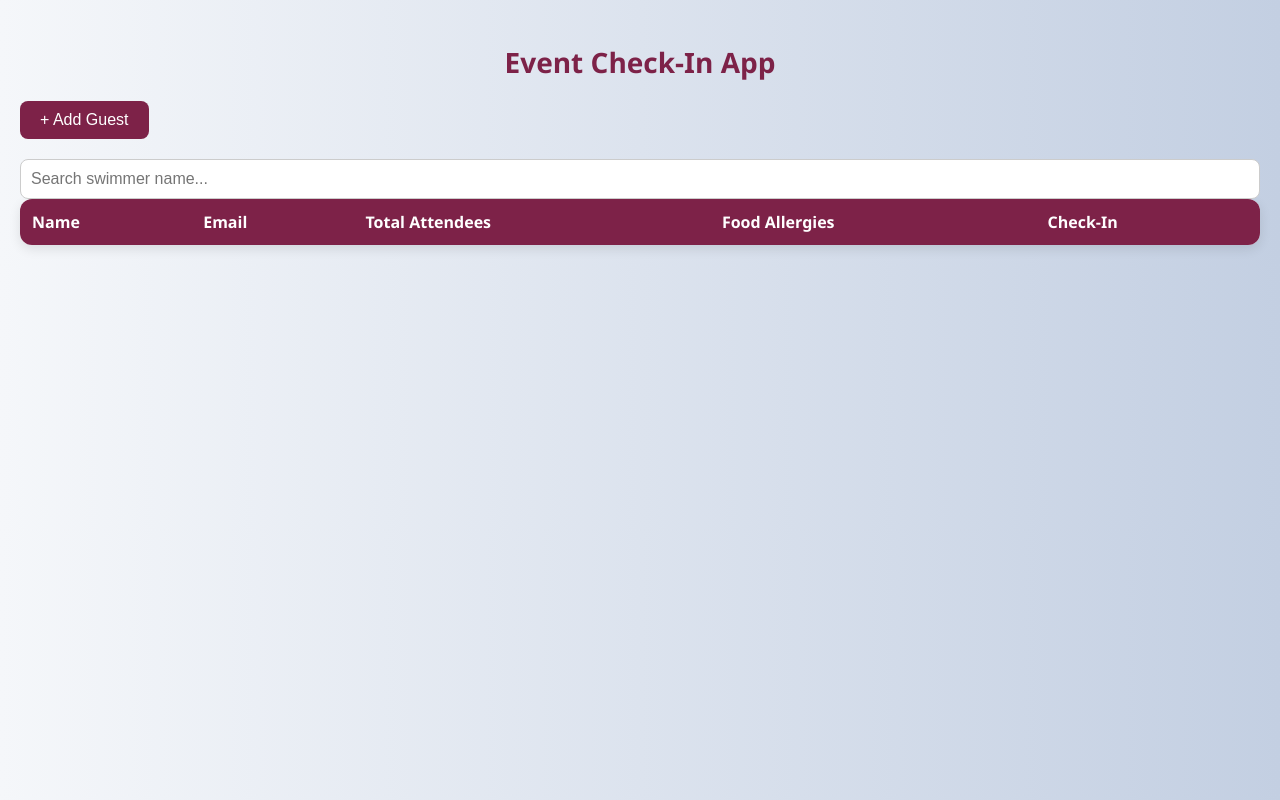
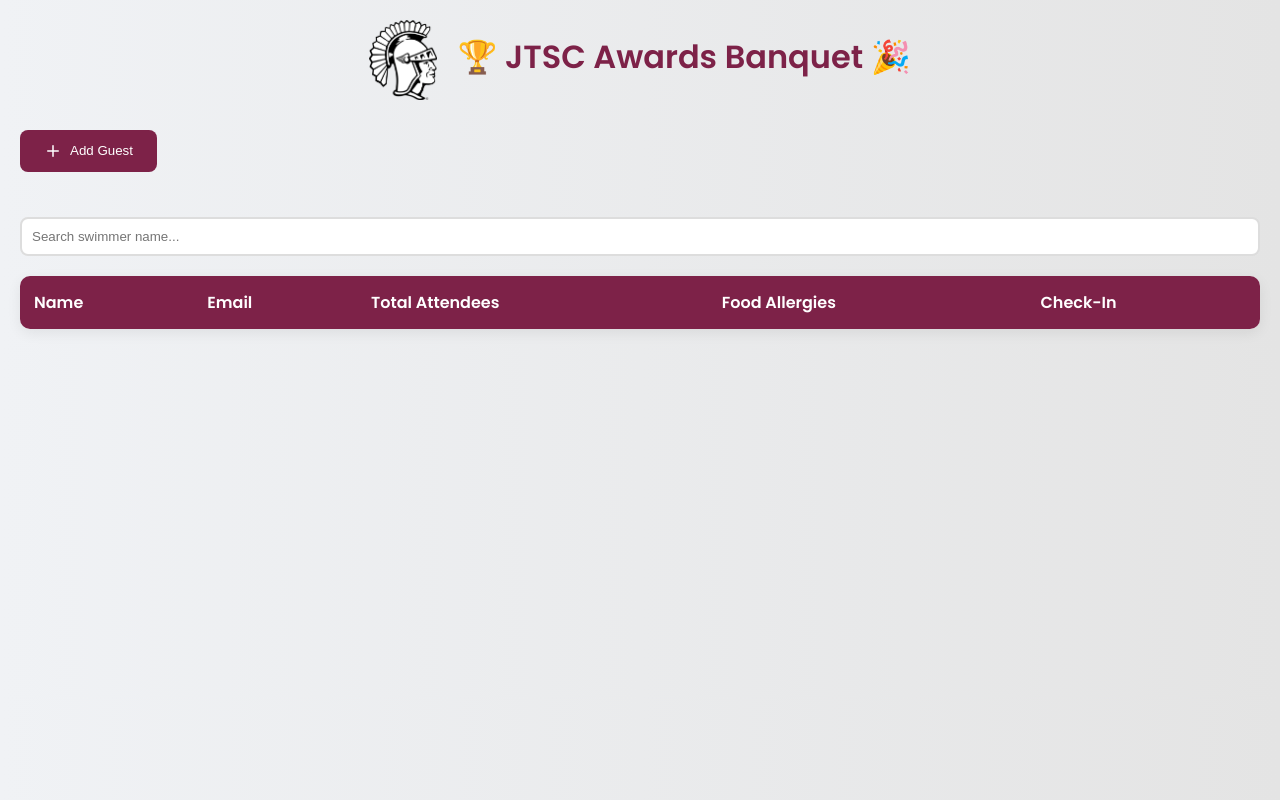
Before and after one commit to sushilh/event-checkin-app, a plain HTML site: page index.html in a window 1280 px wide. Drawn offline with Linux system fonts and the light colour scheme; no server answers.

Commit message:
Features overhaul

```diff
--- a/index.html
+++ b/index.html
@@ -3,72 +3,97 @@
 <head>
   <meta charset="UTF-8">
   <meta name="viewport" content="width=device-width, initial-scale=1.0">
-  <title>Event Check-In</title>
+  <title>JTSC Awards Banquet</title>
+  <link href="https://fonts.googleapis.com/css2?family=Poppins:wght@400;600&display=swap" rel="stylesheet">
   <style>
     body {
-      font-family: 'Segoe UI', Tahoma, Geneva, Verdana, sans-serif;
+      font-family: 'Poppins', sans-serif;
       margin: 0;
       padding: 20px;
-      background: linear-gradient(to right, #f5f7fa, #c3cfe2);
-      color: #333;
+      background: linear-gradient(to right, #f0f2f5, #e4e4e4);
+      color: #222;
     }
     h2 {
       text-align: center;
       color: #7D2248;
-      font-size: 28px;
-      margin-bottom: 20px;
-    }
-    input, button {
-      font-size: 16px;
+      font-size: 32px;
+      border-bottom: 3px solid #7D2248;
+      display: inline-block;
+      padding-bottom: 6px;
+      margin: 0 auto 30px auto;
     }
     .form-group {
       margin-bottom: 16px;
     }
     .form-section {
       background: #fff;
-      padding: 20px;
+      padding: 0 20px;
       margin-bottom: 20px;
       border-radius: 12px;
-      box-shadow: 0 4px 10px rgba(0,0,0,0.1);
+      box-shadow: 0 6px 20px rgba(0, 0, 0, 0.08);
+      max-height: 0;
+      overflow: hidden;
+      transition: max-height 0.5s ease-out, padding 0.3s ease-out;
     }
-    label {
-      display: block;
-      margin-bottom: 6px;
-      font-weight: 600;
+    .form-section.show {
+      max-height: 700px;
+      padding: 20px;
     }
-    input[type="text"], input[type="email"], input[type="number"] {
+    input[type="text"], input[type="email"], input[type="number"], input[type="search"] {
       padding: 10px;
       width: 100%;
       border-radius: 8px;
-      border: 1px solid #ccc;
+      border: 1px solid #bbb;
+      margin-top: 5px;
       box-sizing: border-box;
+    }
+    label {
+      font-weight: 600;
+      display: block;
+      margin-bottom: 4px;
     }
     .btn-primary {
       background-color: #7D2248;
-      color: white;
-      padding: 10px 20px;
+      color: #fff;
       border: none;
+      padding: 12px 24px;
       border-radius: 8px;
       cursor: pointer;
-      transition: background-color 0.3s ease, transform 0.2s;
+      transition: all 0.3s ease;
     }
     .btn-primary:hover {
-      background-color: #5c1a37;
-      transform: scale(1.05);
+      background-color: #5a1735;
+      transform: translateY(-2px);
+      box-shadow: 0 6px 12px rgba(125, 34, 72, 0.3);
     }
     .btn-primary:active {
-      transform: scale(0.95);
+      transform: scale(0.98);
+    }
+    .btn-icon {
+      display: inline-flex;
+      align-items: center;
+      gap: 8px;
+    }
+    .btn-icon svg {
+      width: 18px;
+      height: 18px;
+      fill: white;
+    }
+    #search {
+      margin-bottom: 20px;
+      border: 2px solid #ddd;
     }
     table {
       width: 100%;
       border-collapse: collapse;
       background: white;
-      border-radius: 12px;
+      border-radius: 10px;
       overflow: hidden;
-      box-shadow: 0 4px 12px rgba(0,0,0,0.1);
+      box-shadow: 0 4px 14px rgba(0,0,0,0.07);
+      animation: fadeIn 0.6s ease-out;
     }
     th, td {
-      padding: 12px;
+      padding: 14px;
       text-align: left;
     }
     th {
@@ -77,11 +102,23 @@
       font-weight: 600;
     }
     tr:nth-child(even) {
-      background-color: #f2f2f2;
+      background-color: #f8f8f8;
+    }
+    tr:hover {
+      background-color: #f0e6ec;
     }
     .checked-in {
-      background-color: #d1e7dd !important;
-      transition: background-color 0.3s ease-in-out;
+      background-color: #d4edda !important;
+    }
+    @keyframes fadeIn {
+      from {opacity: 0; transform: translateY(10px);}
+      to {opacity: 1; transform: translateY(0);}
+    }
+    footer {
+      margin-top: 40px;
+      text-align: center;
+      font-size: 14px;
+      color: #555;
     }
     @media (max-width: 768px) {
       table, thead, tbody, th, td, tr {
@@ -106,12 +143,21 @@
     }
   </style>
 </head>
-<body>
-  <h2>Event Check-In App</h2>
+  <body>
+  <div style="display: flex; align-items: center; justify-content: center; gap: 20px; margin-bottom: 30px;">
+  <img src="Jenks_Trojan_Black_RGB (1).png" alt="JTSC Logo" style="max-height: 80px;">
+  <h2 style="margin: 0; font-size: 32px; color: #7D2248; border-bottom: none;">🏆 JTSC Awards Banquet 🎉</h2>
+</div>
+<div style="text-align:center; margin: 10px auto 30px auto; font-weight:600; font-size:18px;">
+  <span id="swimmer-summary"></span>
+</div>
 
-  <button class="btn-primary" onclick="toggleAddGuest()" style="margin-bottom: 20px;">+ Add Guest</button>
+  <button class="btn-primary btn-icon" onclick="toggleAddGuest()" style="margin-bottom: 20px;">
+    <svg xmlns="http://www.w3.org/2000/svg" viewBox="0 0 24 24"><path d="M12 5v14m-7-7h14" stroke="white" stroke-width="2" stroke-linecap="round"/></svg>
+    Add Guest
+  </button>
 
-  <div class="form-section" id="add-guest-form" style="display:none">
+  <div class="form-section" id="add-guest-form">
     <h3 style="color:#7D2248">Add Guest</h3>
     <div class="form-group">
       <label for="guest-name">Name</label>
@@ -151,7 +197,7 @@
 
     function toggleAddGuest() {
       const form = document.getElementById("add-guest-form");
-      form.style.display = form.style.display === "none" ? "block" : "none";
+      form.classList.toggle("show");
     }
 
     function loadAttendees() {
@@ -161,6 +207,9 @@
           const tableBody = document.getElementById("table-body");
           tableBody.innerHTML = "";
           data.forEach(row => renderRow(row));
+          const checkedInCount = data.filter(r => r.checked_in === 'yes').length;
+          const totalGuests = data.reduce((acc, row) => acc + parseInt(row.attendees || 0), 0);
+                    document.getElementById("swimmer-summary").innerHTML = `👨‍👩‍👧‍👦 Swimmers Checked In: <strong>${checkedInCount}</strong> / 🏊 Total Swimmers: <strong>${data.length}</strong>`;
         });
     }
 
@@ -190,6 +239,7 @@
         const row = button.parentElement.parentElement;
         row.classList.toggle("checked-in", !checkedIn);
         button.textContent = checkedIn ? "Check In" : "Uncheck";
+        loadAttendees();
       });
     }
 
@@ -231,6 +281,7 @@
       .then(res => res.json())
       .then(() => {
         renderRow(guest);
+        loadAttendees();
         document.getElementById("guest-name").value = "";
         document.getElementById("guest-email").value = "";
         document.getElementById("guest-attendees").value = "";
```
Also changed, not shown: Jenks_Trojan_Black_RGB (1).png (added).
